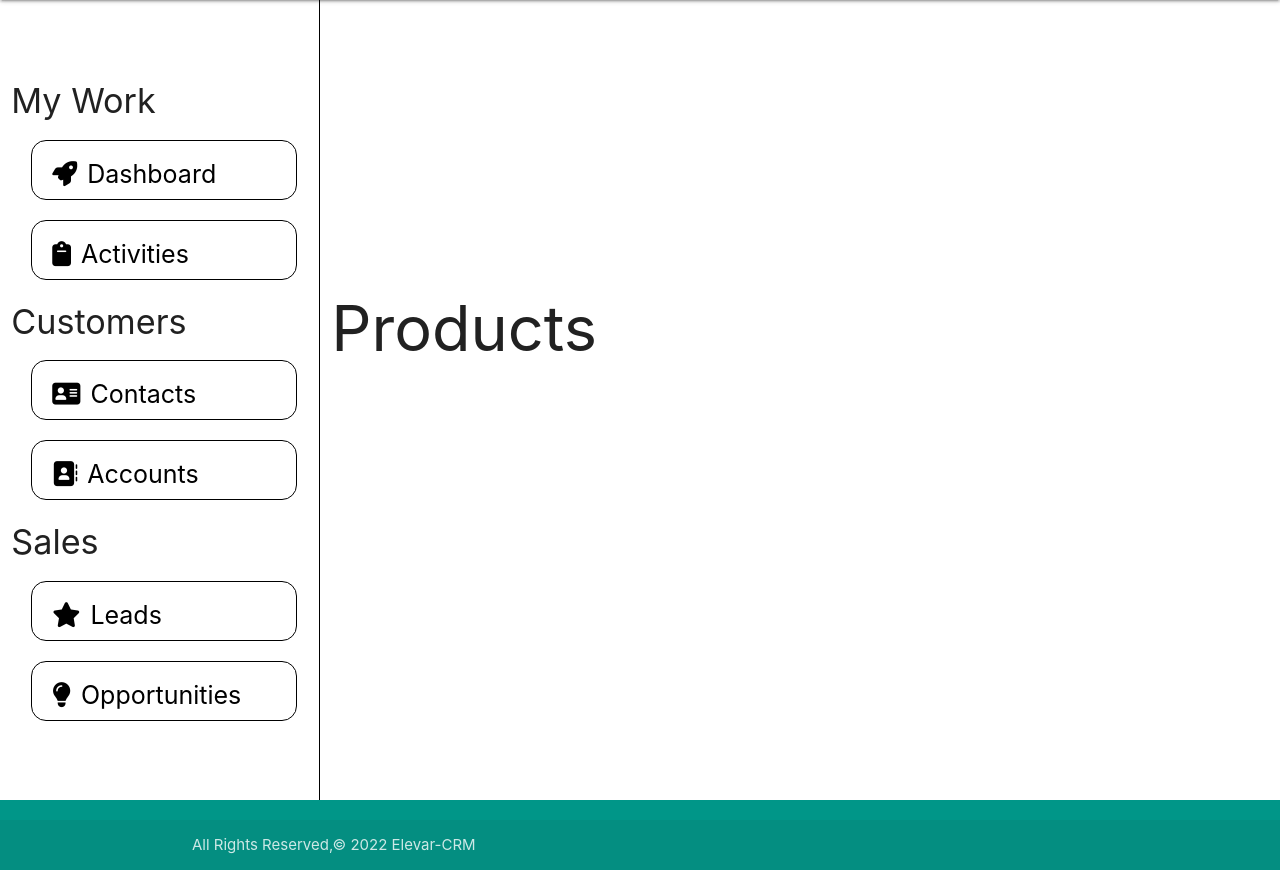
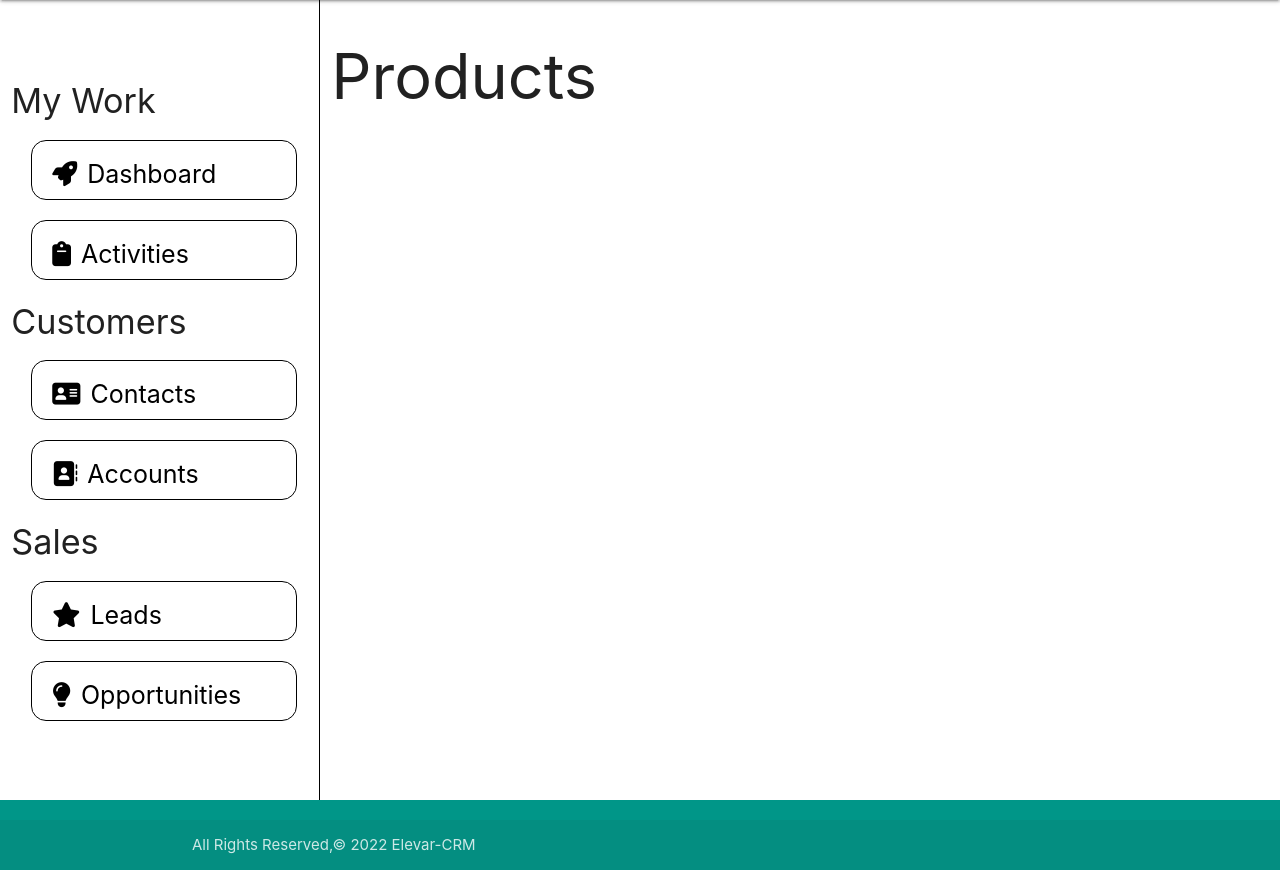
Before and after one commit to SunghunP/Elevar_crm, a Django app: page /product/ in a window 1280 px wide. Shown: the part 64-934 px from the top of the page. Run offline with Django 4.2, Linux system fonts and the light colour scheme; the visitor is signed in with stand-in values (Sample User, id 1); data that the repository does not hold is empty; some libraries are stand-ins or nearby versions.

Commit message:
Fix Styling issues on Account details page and product page

```diff
--- a/main_app/static/css/style.css
+++ b/main_app/static/css/style.css
@@ -49,7 +49,8 @@ div.menu.col {
 }
 
 div.content {
-	height: 80%;
+	height: 100%;
+	overflow: scroll;
 }
 
 i.fa-solid {
@@ -75,3 +76,13 @@ i.fa-solid {
 	margin: 5px 10px;
 
 }
+
+.card {
+	overflow: auto;
+	max-height: 300px;
+}
+
+.products {
+	overflow: auto;
+	max-height: 700px;
+}
--- a/main_app/templates/base.html
+++ b/main_app/templates/base.html
@@ -53,7 +53,7 @@
       {% else %}
 
       {% endif %}
-    <div class="content col s9 flex flex-col">
+    <div class="content col s9 ">
       {% block content %}
       {% endblock %}
     </div>
--- a/main_app/templates/main_app/product_list.html
+++ b/main_app/templates/main_app/product_list.html
@@ -2,9 +2,10 @@
 {% block content %}
 
 <h1>Products</h1>
+<div class="products row">
 
 {% for product in product_list %}
-  <a href="{% url 'product_detail' product.id %}">
+  <a href="{% url 'product_detail' product.id %}" class="col s4">
     <div class="card">
         <div class="card-content">
             <span class="card-title">{{ product.name }} </span>
@@ -12,5 +13,6 @@
     </div>
   </a>
 {% endfor %}
+</div>
 
 {% endblock %}
```
